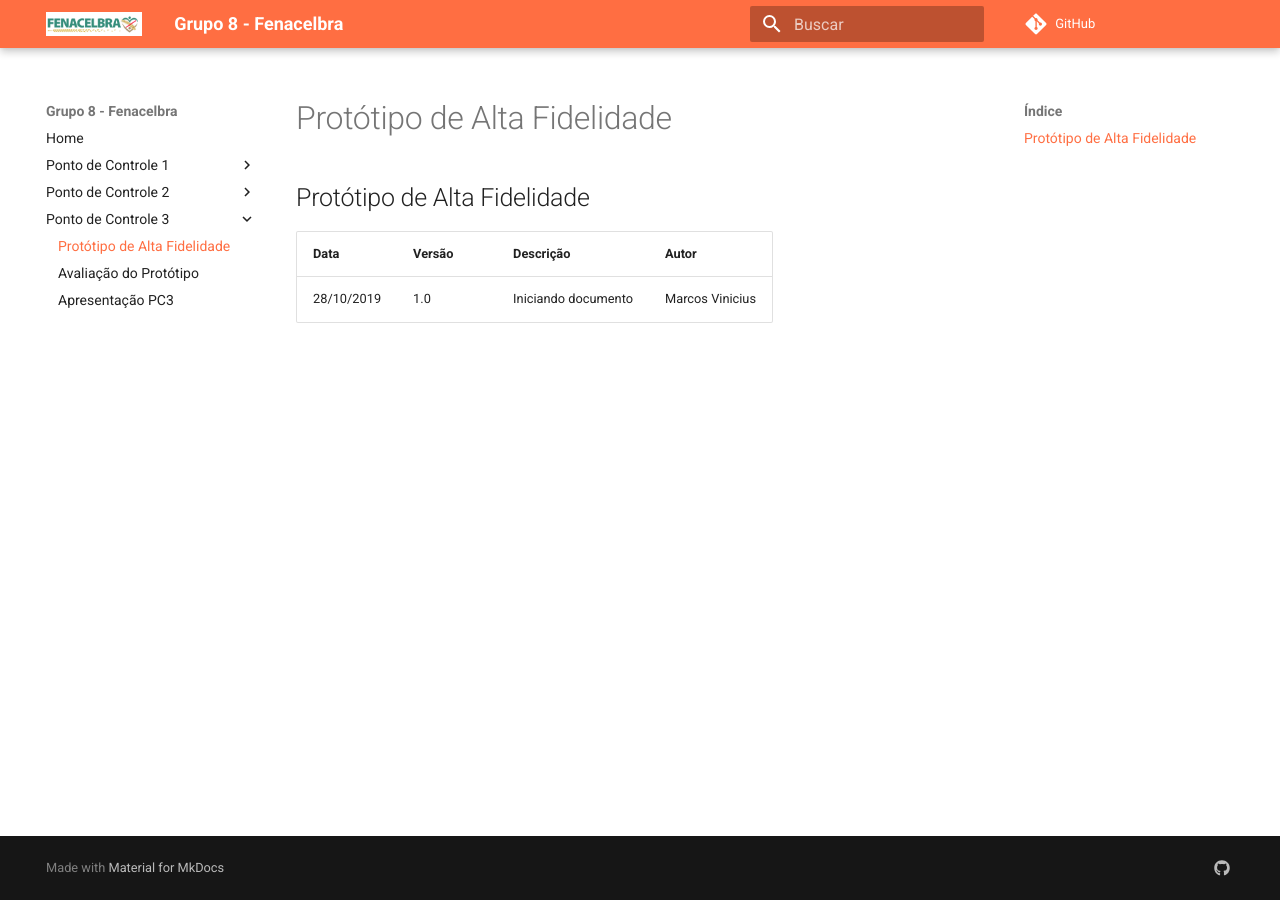
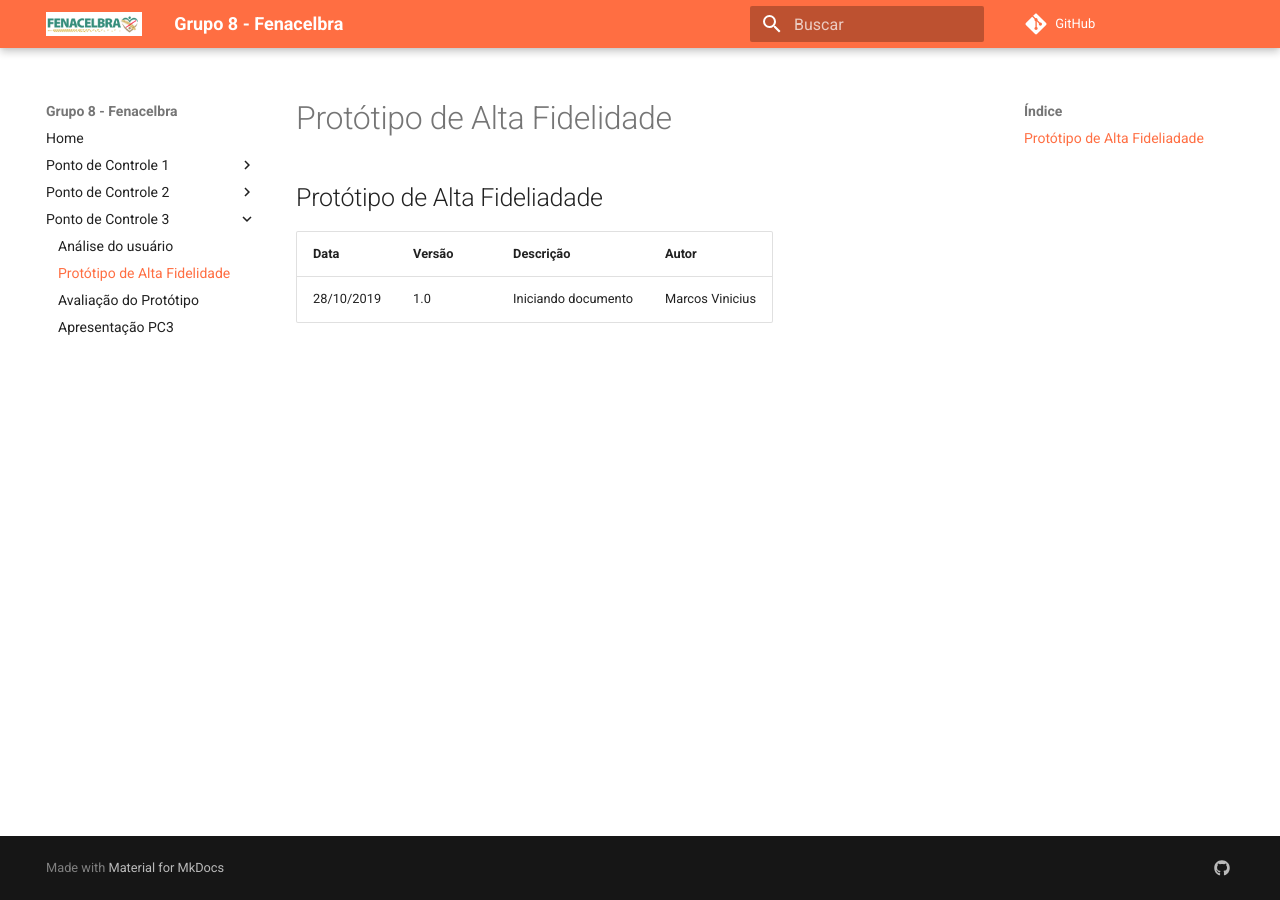
Before and after one commit to Interacao-Humano-Computador/2019.2-FENALCEBRA, an MkDocs documentation site: the page built from docs/ponto_de_controle_3/prototipo_de_alta_fidelidade.md, in a window 1280 px wide. Built offline with MkDocs 1.6.1 and Material for MkDocs 9.7.7, drawn with Linux system fonts in a browser that asks for light colours; comment, search, counter and statistics services are not loaded.

Commit message:
Adicionando analise usuario.

```diff
--- a/docs/ponto_de_controle_3/prototipo_de_alta_fidelidade.md
+++ b/docs/ponto_de_controle_3/prototipo_de_alta_fidelidade.md
@@ -1,4 +1,9 @@
-## Protótipo de Alta Fidelidade
+## Protótipo de Alta Fideliadade
+
+
+
+
+
 
 | Data       | Versão | Descrição                              | Autor             |
 | :--------- | :----- | :------------------------------------- | :---------------- |
--- a/mkdocs.yml
+++ b/mkdocs.yml
@@ -19,6 +19,7 @@
       - Protótipo de papel: 'ponto_de_controle_2/prototipodepapel.md'
       - Apresentação PC2: 'ponto_de_controle_2/apresentacaoPc2.md'
     - Ponto de Controle 3:
+      - Análise do usuário: 'ponto_de_controle_3/analise_usuario.md'
       - Protótipo de Alta Fidelidade: 'ponto_de_controle_3/prototipo_de_alta_fidelidade.md'
       - Avaliação do Protótipo: 'ponto_de_controle_3/avaliacao_prototipo_alta.md'
       - Apresentação PC3: 'ponto_de_controle_3/apresentacaoPc3.md'
```
Also changed, not shown: docs/ponto_de_controle_3/analise_usuario.md (added, +46 -0 lines).
